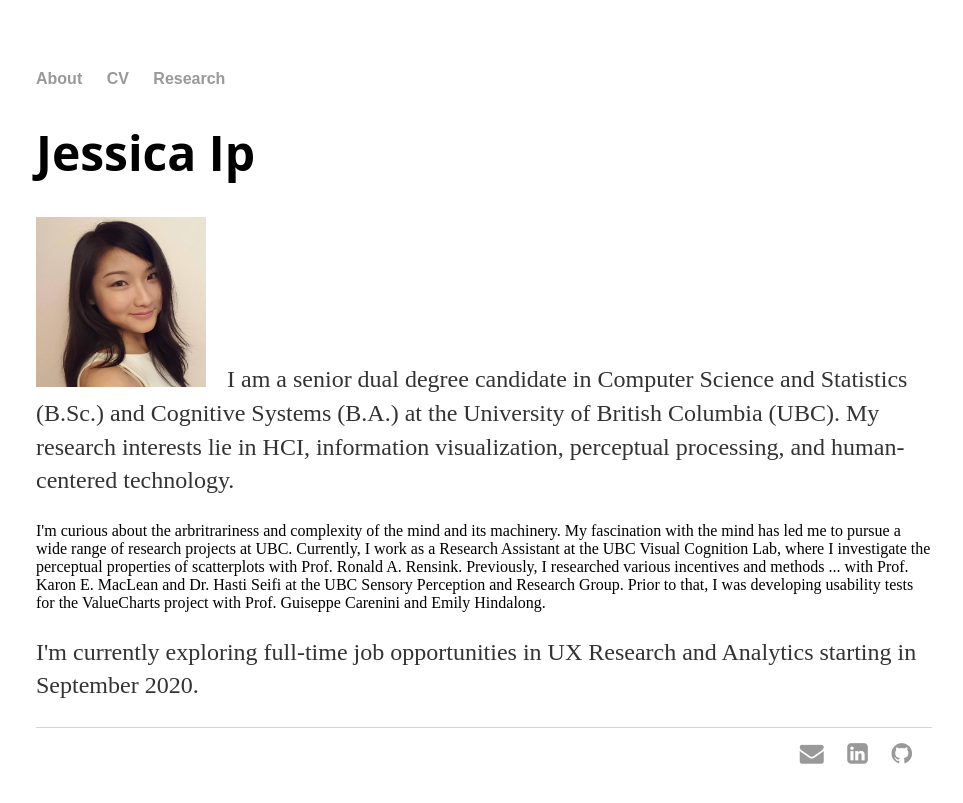
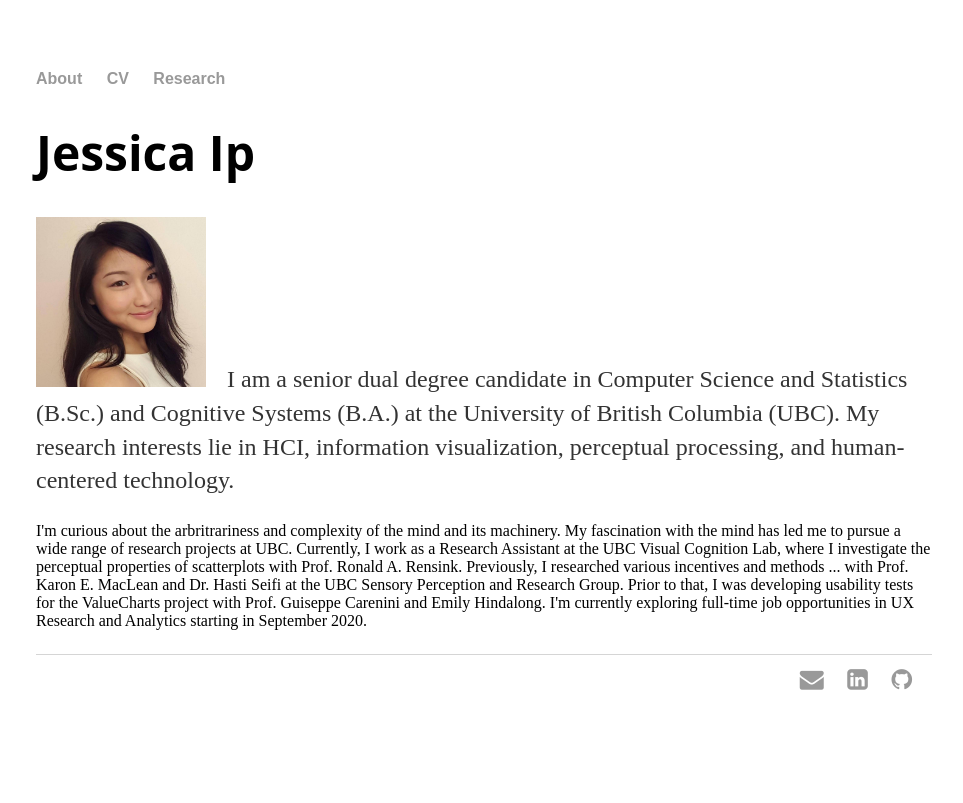
Before and after one commit to ip-jss/ip-jss.github.io, a Jekyll site: the page built from about/index.html, in a window 1280 px wide. Shown: the top 803 px of the page, without its empty margins (156-1119 px from the left). Built offline with Jekyll 4.4.1, drawn with Linux system fonts in a browser that asks for light colours.

```diff
--- a/about/index.html
+++ b/about/index.html
@@ -17,12 +17,10 @@ title: Jessica Ip
 	<p><img src="/pics/Portrait.jpg" alt="img" style="width:170px;height:170px;margin-right:15px;">
 	I am a senior dual degree candidate in Computer Science and Statistics (B.Sc.) and Cognitive Systems (B.A.) at the University of British Columbia (UBC). My research interests lie in HCI, information visualization, perceptual processing, and human-centered technology. </p>
        	I'm curious about the arbritrariness and complexity of the mind and its machinery. My fascination with the mind has led me to pursue a wide range
-	of research projects at UBC.
-	Currently, I work as a Research Assistant at the UBC Visual Cognition Lab, where I investigate the perceptual properties of scatterplots with Prof. Ronald A. Rensink.
+	of research projects at UBC. Currently, I work as a Research Assistant at the UBC Visual Cognition Lab, where I investigate the perceptual properties of scatterplots with Prof. Ronald A. Rensink.
         Previously, I researched various incentives and methods ... with Prof. Karon E. MacLean and Dr. Hasti Seifi at the UBC Sensory Perception and Research Group.
       	Prior to that, I was developing usability tests for the ValueCharts project with Prof. Guiseppe Carenini and Emily Hindalong.
-	</p>
-	<p>I'm currently exploring full-time job opportunities in UX Research and Analytics starting in September 2020.</p>
+	I'm currently exploring full-time job opportunities in UX Research and Analytics starting in September 2020.</p>
 
 </div>
 
```
